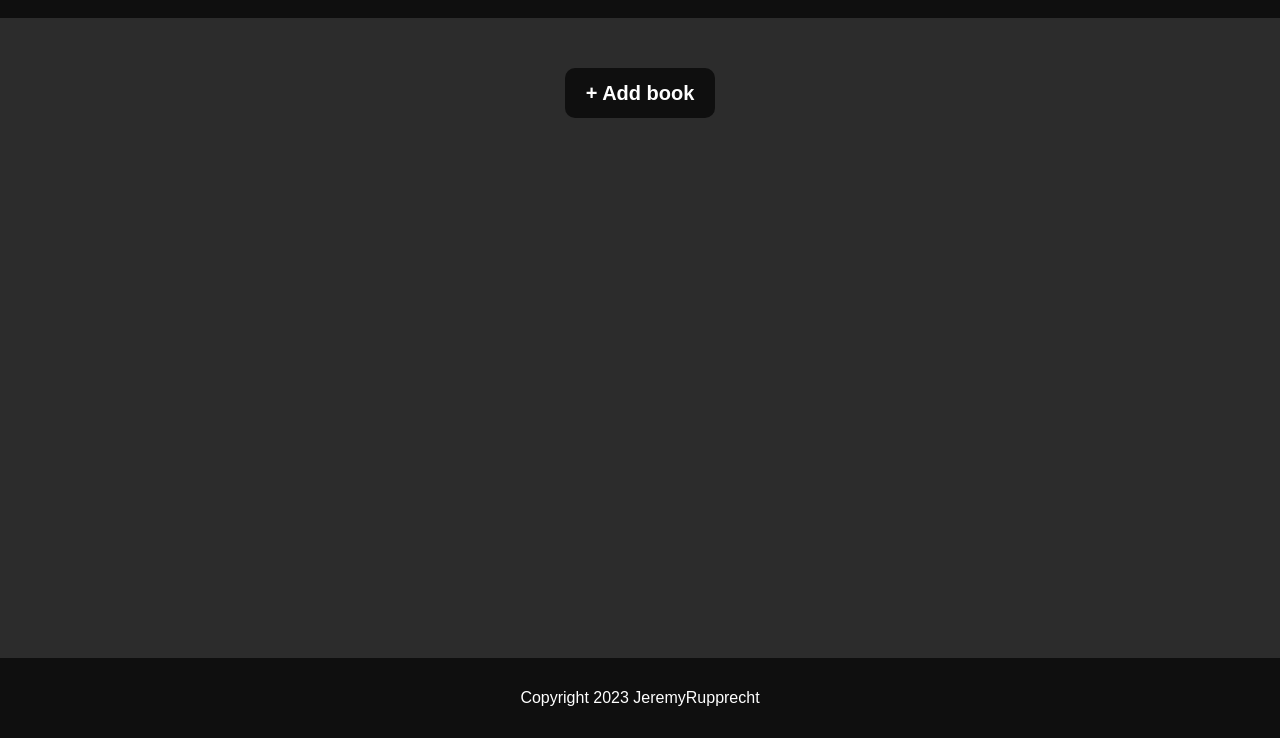
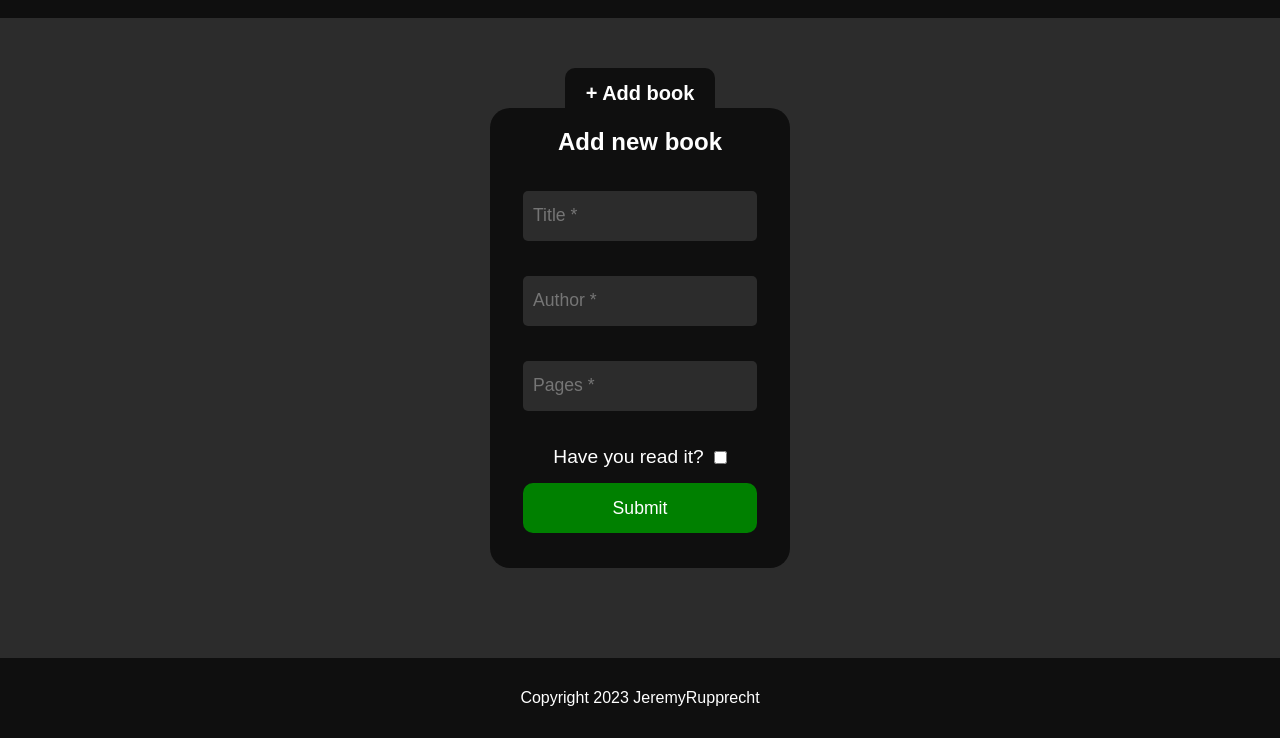
Before and after one commit to jeremyrupprecht/odinProjectLibrary, a plain HTML site: page index.html in a window 1280 px wide. Shown: the part 62-800 px from the top of the page. Drawn offline with Linux system fonts and the light colour scheme.

Commit message:
Add modal prompt with styling

```diff
--- a/index.html
+++ b/index.html
@@ -18,6 +18,21 @@
         <h2>+ Add book</h2>
     </button>
 
+    <div class="addBookModal">
+        <form action="" method="post">
+            <h2>Add new book</h2>
+            <input type="text" class="inputField" id="titleInput" placeholder="Title *" name="title">
+            <input type="text" class="inputField" id="authorInput" placeholder="Author *" name="author">
+            <input type="number" class="inputField" id="pagesInput" placeholder="Pages *" name="pages">
+            <div>
+                <label for="readItInput" id="readItlabel">Have you read it?</label>
+                <input type="checkbox" id="readItInput" name="readIt">
+            </div>
+            <button>Submit</button>
+        </form>
+    </div>
+
+
     <div class="footer">
         Copyright 2023 JeremyRupprecht
     </div>
--- a/script.js
+++ b/script.js
@@ -14,3 +14,15 @@ function Book(title, author, pages, read) {
 function addBookToLibrary() {
 
 }
+
+function displayBooks() {
+
+}
+
+// let AddBooks = document.querySelector();
+
+
+// Remove the "Confirm Form Resubmission" prompt on page refresh
+if ( window.history.replaceState ) {
+    window.history.replaceState( null, null, window.location.href );
+}
--- a/styles.css
+++ b/styles.css
@@ -19,6 +19,7 @@ body {
     flex-direction: column;
     align-items: center;
     height: 100vh;
+    position: relative;
 }
 
 body > div {
@@ -55,3 +56,69 @@ button {
     background-color: var(--foreground-dark);
     margin-top: 50px;
 }
+
+.addBookModal {
+    display: flex;
+    position: absolute;
+    width: 300px;
+    top: 50%;
+    left: 50%;
+    transform: translate(-50%, -50%);
+    background-color: var(--foreground-dark);
+    border-radius: 20px;
+}
+
+form {
+    width: 100%;
+    height: 100%;
+    padding: 20px;
+    display: flex;
+    flex-direction: column;
+    justify-content: space-between;
+    align-items: center;
+}
+
+form > * {
+    margin-bottom: 35px;
+}
+
+.inputField {
+    width: 90%;
+    height: 50px;
+}
+
+input[type="text"], input[type="number"] {
+    border-radius: 5px;
+    outline: none;
+    background-color: var(--background-dark);
+    border: 0;
+    padding-left: 10px;
+}
+
+input::placeholder {
+    font-size: 1.1rem;
+}
+
+form > div {
+    display: flex;
+    align-items: center;
+    margin-bottom: 15px;
+}
+
+#readItlabel {
+    display: inline-block;
+    font-size: 1.2rem;
+}
+
+input[type="checkbox"] {
+    margin-left: 10px;
+}
+
+form > button {
+    height: 50px;
+    width: 90%;
+    background-color: green;
+    font-size: 1.1rem;
+    text-align: center;
+    margin-bottom: 15px;
+}
```
